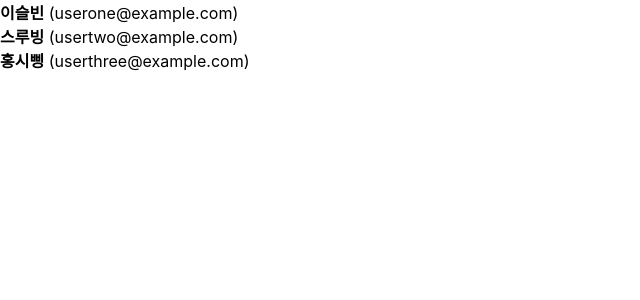
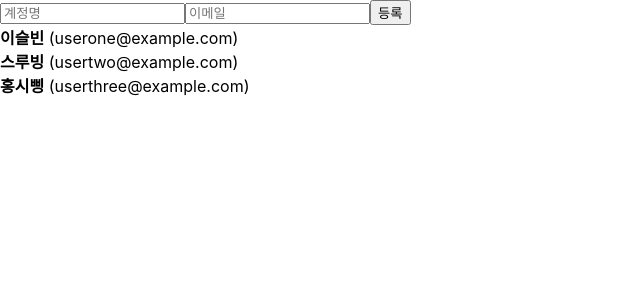
Before and after one commit to seulblin/react_study, a React (Create React App) app: page / in a window 1280 px wide. Shown: the top 300 px of the page, without its empty margins (0-640 px from the left). Built offline with nearby package versions, Linux system fonts and the light colour scheme.

Commit message:
배열에 항목추가하는 방법

```diff
--- a/src/App.js
+++ b/src/App.js
@@ -1,8 +1,27 @@
-import React, {useRef} from 'react';
+import React, {useRef, useState} from 'react';
 import UserList from './UserList';
+import CreateUser from './CreateUser';
 
 function App() {
-  const users = [
+  const [inputs, setInputs] = useState({
+    username:'',
+    email: '',
+  });
+  //1. username 과 email 추출하기
+  const{ username, email} = inputs;
+  //2. onChange는 이벤트를 가져와서 name과 value를 e.target에서 가져오기
+  const onChange = e => {
+    const { name, value } = e.target;
+    //3. setInputs 불러오기
+    setInputs({
+      //4. ...inputs라고 해서 기존의 배열을 불러온다.
+      ...inputs,
+      //5. name 값을 value로 덮어 씌운다.
+      [name]: value
+    });
+  };
+
+  const [users, setUsers] = useState([
     {
      id: 1,
      username: '이슬빈',
@@ -18,17 +37,36 @@
       username: '홍시삥',
       email: 'userthree@example.com'
      }
-  ];
+  ]);
 
   const nextId = useRef(4);
   const onCreate = () => {
+    const user = {
+      id: nextId.current,
+      ...inputs,
+    }
+    setUsers(users.concat(user));
+
+    //버튼이 클릭 될 때 inputs에 있는 값 지우기
+    setInputs({
+      username: '',
+      email: ''
+    });
 
     console.log(nextId.current); ///nextId의 값을 호출하고 싶을 때
     nextId.current += 1; // 값이 바뀌고 싶을 때.
   }
 
   return (
-   <UserList users={users} />
+    <>
+    <CreateUser
+      username={username}
+      email={email}
+      onChange={onChange}
+      onCreate={onCreate}
+     />
+    <UserList users={users} />
+    </>
   );
 }
 
--- /dev/null
+++ b/src/CreateUser.js
@@ -0,0 +1,23 @@
+import React from 'react';
+
+function CreateUser({ username, email, onChange, onCreate }) {
+  return(
+    <div>
+      <input
+        name="username"
+        placeholder="계정명"
+        onChange={onChange}
+        value={username}
+      />
+      <input
+        name="email"
+        placeholder="이메일"
+        onChange={onChange}
+        value={email}
+      />
+      <button onClick={onCreate}>등록</button>
+    </div>
+  );
+}
+
+export default CreateUser;
```
Also changed, not shown: 1 other file (tests, documents, lock files or other folders).
